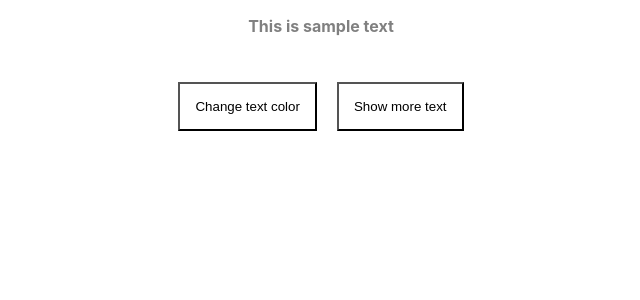
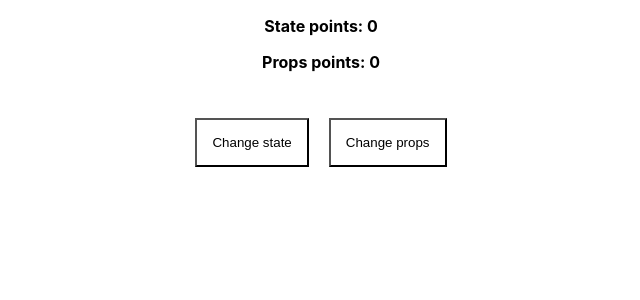
Before and after one commit to love-coding-pl/React-Hooks-Examples, a React (Create React App) app: page / in a window 1280 px wide. Shown: the top 300 px of the page, without its empty margins (319-959 px from the left). Built offline with nearby package versions, Linux system fonts and the light colour scheme.

Commit message:
useEffect hook

```diff
--- a/src/App.js
+++ b/src/App.js
@@ -1,11 +1,12 @@
-import React from 'react';
+import React, { useState } from 'react';
 import HookExample from './components/hookExample.js';
 import DataContextProvider from './contexts/dataContext.js';
 
 function App() {
+    const [points, setPoints] = useState(0);
     return (
         <DataContextProvider >
-            <HookExample />
+            <HookExample points={points} setPoints={setPoints} />
         </DataContextProvider>
     );
 }
--- a/src/components/hookExample.js
+++ b/src/components/hookExample.js
@@ -1,18 +1,24 @@
-import React, { useContext } from 'react';
-import { DataContext } from '../contexts/dataContext.js';
+import React, { useState, useEffect } from 'react';
 
-const HookExample = () => {
-    const dataContext = useContext(DataContext);
+const HookExample = (props) => {
+    const [points, setPoints] = useState(0);
+
+    useEffect(() => {
+        // this will display only if state points will change
+        console.log("state changed");
+    },[points]);
+
+    useEffect(() => {
+        // this will display only if props points will change
+        console.log("props changed");
+    },[props.points]);
+
     return (
         <div className="App">
-            <p style={{color: dataContext.data.color}}>This is sample text</p>
-            <div style={{display: dataContext.data.isTextVisible ? "block" : "none"}}>
-                This is more text, which is visible if clicked on "Show more text" button
-            </div>
-            <div>
-                <button onClick={() => dataContext.setData({type: "changeColor", color: 'red'})}>Change text color</button>
-                <button onClick={() => dataContext.setData({type: "changeTextVisibility"})}>Show more text</button>
-            </div>
+            <p>State points: {points}</p>
+            <p>Props points: {props.points}</p>
+            <button onClick={() => setPoints(p => p+1)}>Change state</button>
+            <button onClick={() => props.setPoints(p => p+1)}>Change props</button>
         </div>
     );
 }
```
